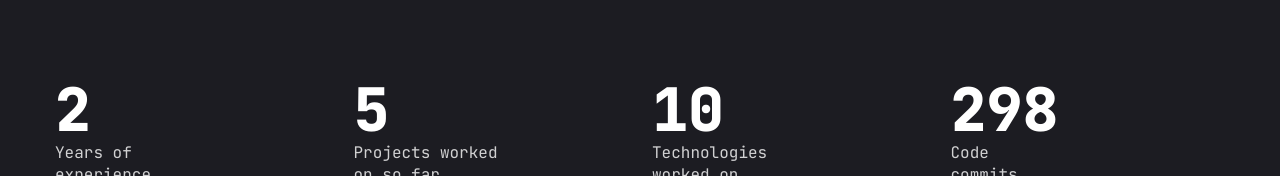
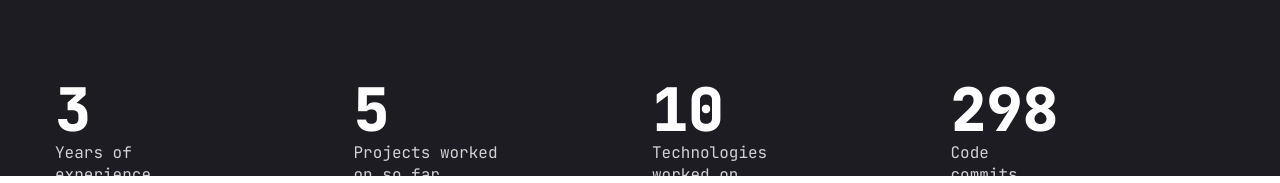
Before and after one commit to trustadekoye/my-portfolio, a Next.js app: page / in a window 1280 px wide. Shown: the part 624-807 px from the top of the page. Built offline with nearby package versions, Linux system fonts and the light colour scheme.

Commit message:
updated typos

```diff
--- a/app/skills/page.jsx
+++ b/app/skills/page.jsx
@@ -16,7 +16,7 @@ const about = {
   title: "Data Scientist || Software Developer",
   description: [
     "Data Scientist during the day, software developer at night, I'm always basically on the computer.",
-    "If you don't find me with my system, then I'm in a basketball court shooting for threes or going up agianst Steph Curry!",
+    "If you don't find me with my system, then I'm in a basketball court shooting for threes or going up against Steph Curry!",
     "I'm a lifelong learner and I'm always looking for new ways to grow and improve my skills.",
   ],
 };
--- a/components/Stats.jsx
+++ b/components/Stats.jsx
@@ -4,7 +4,7 @@ import CountUp from "react-countup";
 
 const stats = [
   {
-    num: 2,
+    num: 3,
     text: "Years of experience",
   },
   {
```
Also changed, not shown: 1 other file (tests, documents, lock files or other folders).
